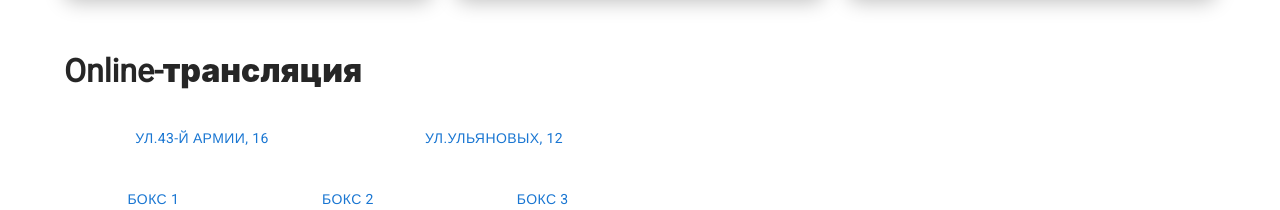
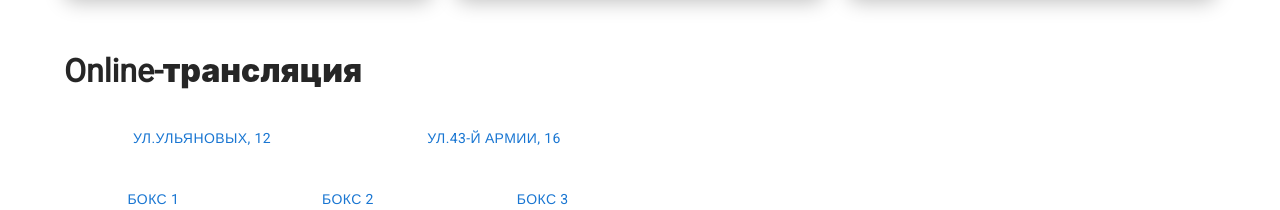
Before and after one commit to sspik/avkservice, a Next.js app: page / in a window 1280 px wide. Shown: the part 1107-1317 px from the top of the page. Built offline with nearby package versions, Linux system fonts and the light colour scheme; a web font is replaced by a local one.

Commit message:
change ling video

```diff
--- a/pages/index.tsx
+++ b/pages/index.tsx
@@ -60,38 +60,38 @@ const Home: NextPage = () => {
         {
             id: 1,
             title: 'string',
-            link: 'https://open.ivideon.com/embed/v2/?server=100-ErDn2MEmnEPRnd6IJnHT2b&camera=131072&width=&height=&lang=ru',
-            boxAddress: 'ул.43-й армии, 16',
+            link: 'https://open.ivideon.com/embed/v2/?server=100-5RdSLExDJR0Obng0nX643C&camera=196608&width=&height=&lang=ru',
+            boxAddress: 'ул.Ульяновых, 12',
         },
         {
             id: 2,
+            title: 'string',
+            link: 'https://open.ivideon.com/embed/v2/?server=100-5RdSLExDJR0Obng0nX643C&camera=262144&width=&height=&lang=ru',
+            boxAddress: 'ул.Ульяновых, 12',
+        },
+        {
+            id: 3,
+            title: 'string',
+            link: 'https://open.ivideon.com/embed/v2/?server=100-5RdSLExDJR0Obng0nX643C&camera=131072&width=&height=&lang=ru',
+            boxAddress: 'ул.Ульяновых, 12',
+        },
+        {
+            id: 4,
             title: 'string',
             link: 'https://open.ivideon.com/embed/v2/?server=100-ErDn2MEmnEPRnd6IJnHT2b&camera=524288&width=&height=&lang=ru',
             boxAddress: 'ул.43-й армии, 16',
         },
         {
-            id: 3,
-            title: 'string',
-            link: 'https://open.ivideon.com/embed/v2/?server=100-ErDn2MEmnEPRnd6IJnHT2b&camera=655360&width=&height=&lang=ru',
-            boxAddress: 'ул.43-й армии, 16',
-        },
-        {
-            id: 4,
-            title: 'string',
-            link: 'https://open.ivideon.com/embed/v2/?server=100-ErDn2MEmnEPRnd6IJnHT2b&camera=131072&width=&height=&lang=ru',
-            boxAddress: 'ул.Ульяновых, 12',
-        },
-        {
             id: 5,
             title: 'string',
             link: 'https://open.ivideon.com/embed/v2/?server=100-ErDn2MEmnEPRnd6IJnHT2b&camera=131072&width=&height=&lang=ru',
-            boxAddress: 'ул.Ульяновых, 12',
+            boxAddress: 'ул.43-й армии, 16',
         },
         {
             id: 6,
             title: 'string',
-            link: 'https://open.ivideon.com/embed/v2/?server=100-ErDn2MEmnEPRnd6IJnHT2b&camera=131072&width=&height=&lang=ru',
-            boxAddress: 'ул.Ульяновых, 12',
+            link: 'https://open.ivideon.com/embed/v2/?server=100-ErDn2MEmnEPRnd6IJnHT2b&camera=655360&width=&height=&lang=ru',
+            boxAddress: 'ул.43-й армии, 16',
         },
     ]
     return (
```
